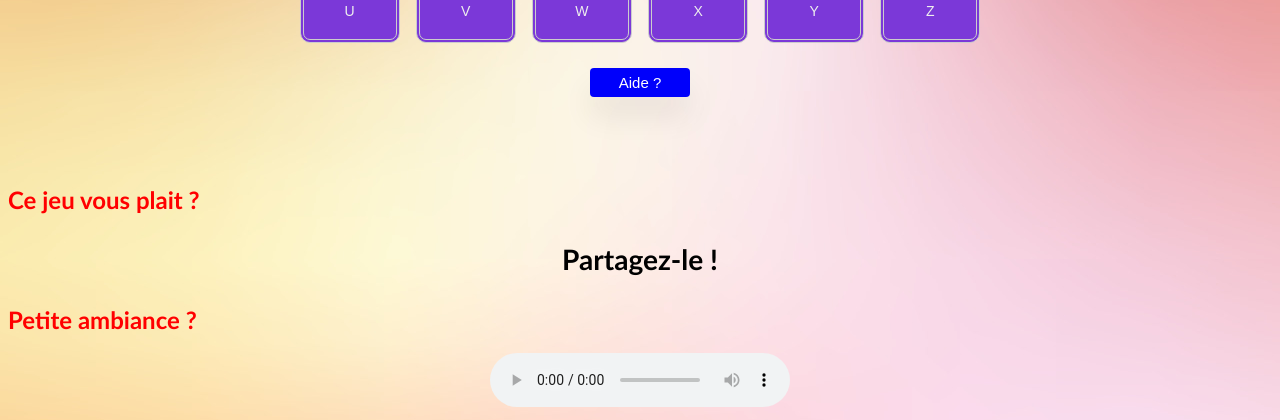
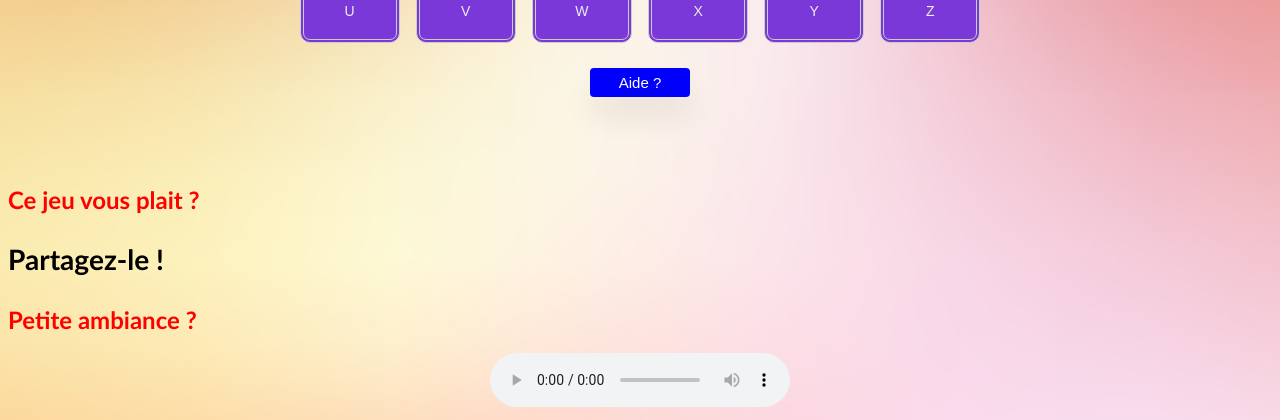
Before and after one commit to tomgammeur/pendugame, a PHP site: page / in a window 1280 px wide. Shown: the part 581-1001 px from the top of the page. Run offline with PHP 8.4, Linux system fonts and the light colour scheme; some libraries are stand-ins or nearby versions.

Commit message:
Update style.css

```diff
--- a/style.css
+++ b/style.css
@@ -50,6 +50,10 @@ h2 {
     justify-content: center;
     align-items: center;
     z-index: 9999;
+}
+
+h3 {
+text-align: left;
 }
 
 .loader {
```
